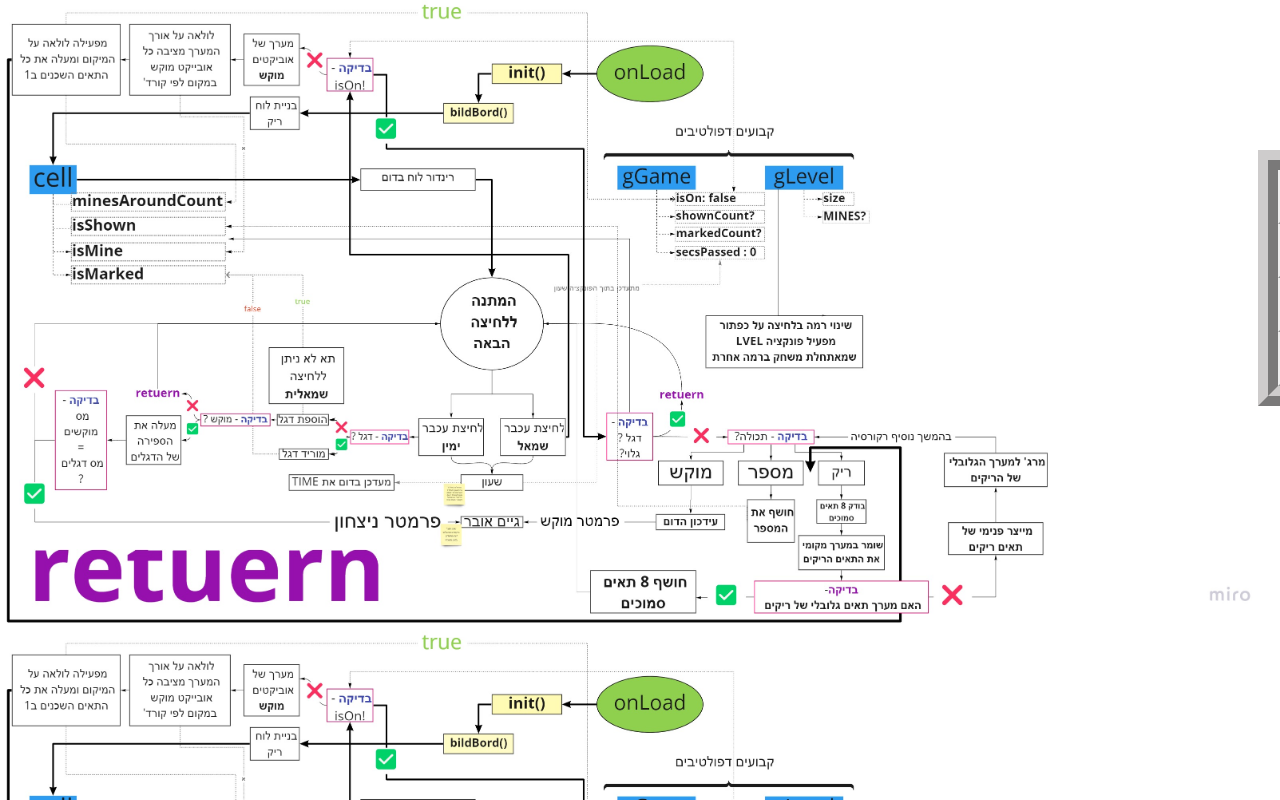
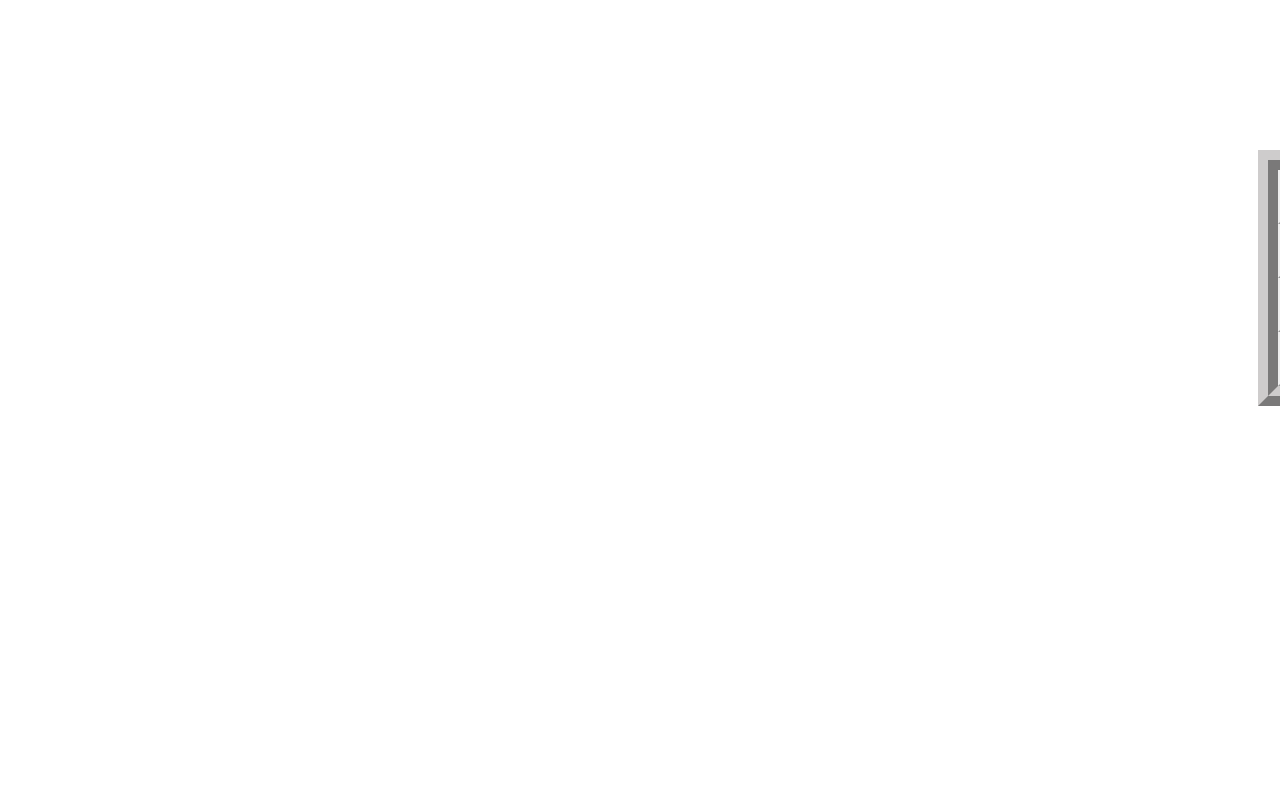
Before and after one commit to Halell/minesweeper-, a plain HTML site: page index.html in a window 1280 px wide. Shown: the top 800 px of the page. Drawn offline with Linux system fonts and the light colour scheme; files whose address does not match are found by name.

Commit message:
Update main.css

```diff
--- a/css/main.css
+++ b/css/main.css
@@ -1,6 +1,6 @@
 
 body{
-    background-image: url("images/Untitled\ -\ Frame\ 1.jpg");
+    background-image: url(images/Untitled - Frame 1.jpg);
     background-size: cover;
     text-align: right;
 }
```
